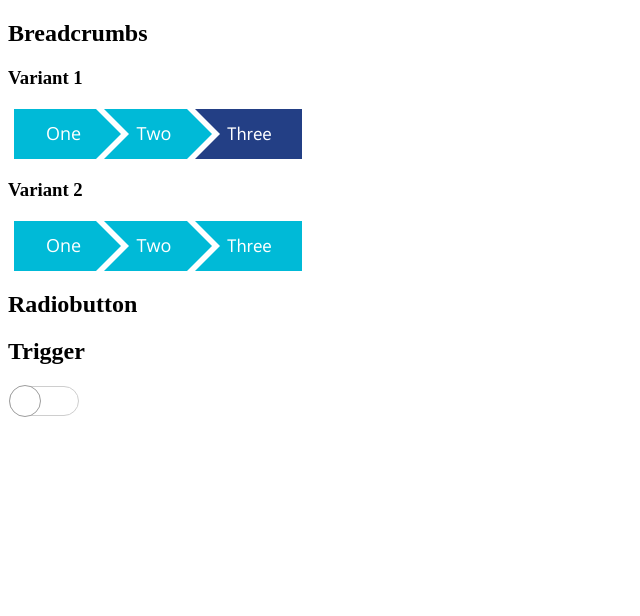
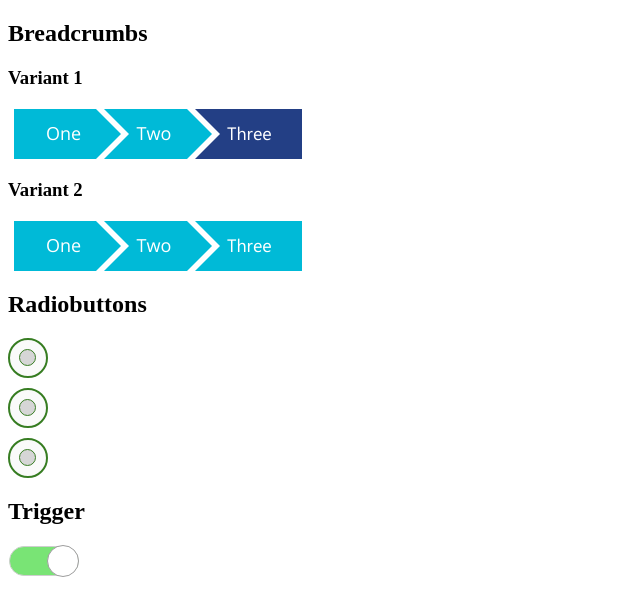
Before and after one commit to Tsyrkull/FE, a plain HTML site: page HTML/Task4(02.11.2019)/index.html in a window 1280 px wide. Shown: the whole page, without its empty margins (0-640 px from the left). Drawn offline with Linux system fonts and the light colour scheme.

Commit message:
feat: implement radiobuttons

```diff
--- a/HTML/Task4(02.11.2019)/index.html
+++ b/HTML/Task4(02.11.2019)/index.html
@@ -11,37 +11,52 @@
     <section>
         <h3>Variant 1</h3>
         <div class="crumbs-var1 crumbs">
-            <a href="#1" class="first-link">One</a>
-            <a href="#2" class="second-link">Two</a>
-            <a href="#3" class="third-link">Three</a>
+            <a href="#" class="first-link">One</a>
+            <a href="#" class="second-link">Two</a>
+            <a href="#" class="third-link">Three</a>
 
         </div>
     </section>
     <section>
         <h3>Variant 2</h3>
         <div class="crumbs-var2 crumbs">
-            <a href="#1" class="first-link">One</a>
-            <a href="#2" class="second-link">Two</a>
-            <a href="#3" class="third-link">Three</a>
+            <a href="#" class="first-link">One</a>
+            <a href="#" class="second-link">Two</a>
+            <a href="#" class="third-link">Three</a>
 
         </div>
     </section>
 </section>
+
+<section class="radiobuttons">
+    <h2>Radiobuttons</h2>
+
+    <div class="radiobutton">
+        <label for="radio1" class="radiobutton__label"></label>
+        <input type="radio" name="radio" class="radio-checker" id="radio1">
+        <div class="radiobutton__outer"></div>
+    </div>
+    <div class="radiobutton">
+        <label for="radio2" class="radiobutton__label"></label>
+        <input type="radio" name="radio" class="radio-checker" id="radio2">
+        <div class="radiobutton__outer"></div>
+    </div>
+    <div class="radiobutton">
+        <label for="radio3" class="radiobutton__label"></label>
+        <input type="radio" name="radio" class="radio-checker" id="radio3">
+        <div class="radiobutton__outer"></div>
+    </div>
+
+</section>
+
 <section>
-    <h2>Radiobutton</h2>
-    <div></div>
-</section>
-<section class="">
     <h2>Trigger</h2>
     <div class="trigger">
         <label for="trigger-checker" class="trigger-checker__label"></label>
-        <input type="checkbox" id="trigger-checker" name="trigger-checker" class="trigger-checker">
+        <input type="checkbox" checked id="trigger-checker" name="trigger-checker" class="trigger-checker">
         <div class="trigger__range"></div>
         <div class="trigger__btn"></div>
     </div>
-
-
-
 </section>
 
 </body>
--- a/HTML/Task4(02.11.2019)/style/main.css
+++ b/HTML/Task4(02.11.2019)/style/main.css
@@ -92,6 +92,52 @@
     border-color:#233f85;
 }
 
+/*=====Radiobuttons=====*/
+
+.radio-checker{
+    display: none;
+}
+.radiobutton{
+    margin-bottom: 10px;
+}
+
+.radiobutton__outer{
+    width: 40px;
+    height: 40px;
+    border: 2px solid #377d22;
+    border-radius: 50%;
+    background: #fafafa;
+    position: relative;
+    z-index: -1;
+}
+.radiobutton__outer::after{
+    content: "";
+    width: 15px;
+    height: 15px;
+    border: 1px solid #377d22;
+    border-radius: 50%;
+    background: #d6d6d6;
+    position: absolute;
+    top: 25%;
+    left: 25%;
+    z-index: 1;
+}
+.radiobutton__label{
+    display: block;
+    width: 40px;
+    height: 40px;
+    border-radius: 50%;
+    position: absolute;
+    z-index: 5;
+}
+
+.radio-checker:checked ~ .radiobutton__outer{
+    background: #e9ecee;
+}
+.radio-checker:checked ~ .radiobutton__outer::after{
+    background: #377d22;
+}
+
 /*=====Trigger=====*/
 
 .trigger{
@@ -137,7 +183,5 @@
     height: 30px;
     border-radius: 15px;
     position: absolute;
-    top: 1px;
-    left: 1px;
     z-index: 5;
 }
```
